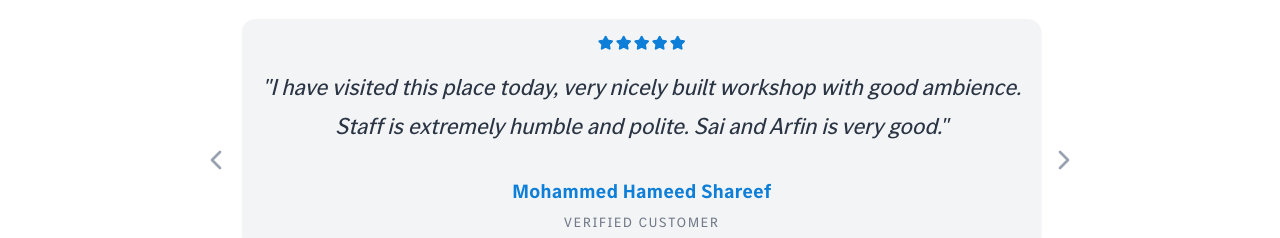
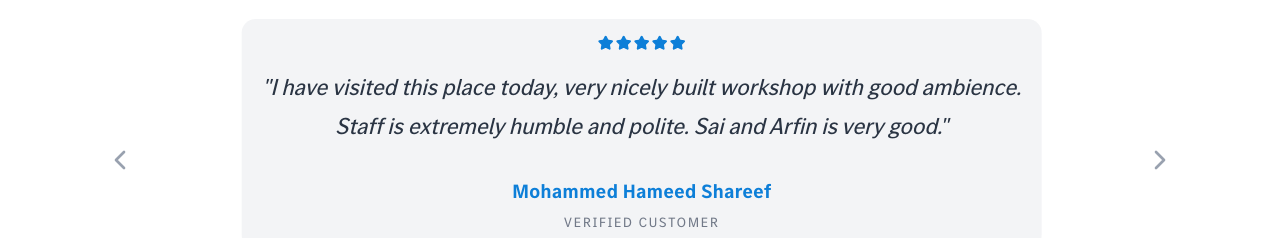
Before and after one commit to rockherher/mb-hyderabad, a React (Vite) app: page / in a window 1280 px wide. Shown: the part 4580-4818 px from the top of the page. Built offline with nearby package versions, Linux system fonts and the light colour scheme.

Commit message:
feat: add Footer and Testimonials components to landing page

```diff
--- a/src/components/footer.tsx
+++ b/src/components/footer.tsx
@@ -1,4 +1,3 @@
-import { navLinks } from '@/constant/text';
 import { handleScroll } from '@/lib/utils';
 import { Phone, Mail } from 'lucide-react';
 import {
@@ -29,7 +28,9 @@ const socialLinks = [
 ];
 
 const newNavLink = [
-  ...navLinks,
+  { label: 'Services', href: '#services' },
+  { label: 'Book Now', href: '#book-now' },
+  { label: 'FAQs', href: '#faqs' },
   {
     label: 'Privacy Policy',
     href: 'https://www.mercedes-benz.co.in/passengercars/brand/privacy.html',
--- a/src/components/testimonials.tsx
+++ b/src/components/testimonials.tsx
@@ -68,13 +68,14 @@ const Testimonials = () => {
           {/* Navigation Arrows */}
           <button
             onClick={prev}
-            className="absolute left-0 top-1/2 -translate-y-1/2 p-2 text-gray-400 hover:text-[#0067B1] transition-colors hidden md:block"
+            className="absolute left-[-100px] top-1/2 -translate-y-1/2 p-3 text-gray-400 hover:text-[#0067B1] transition-colors hidden md:block"
           >
             <ChevronLeft size={32} />
           </button>
+
           <button
             onClick={next}
-            className="absolute right-0 top-1/2 -translate-y-1/2 p-2 text-gray-400 hover:text-[#0067B1] transition-colors hidden md:block"
+            className="absolute right-[-100px] top-1/2 -translate-y-1/2 p-3 text-gray-400 hover:text-[#0067B1] transition-colors hidden md:block"
           >
             <ChevronRight size={32} />
           </button>
```
